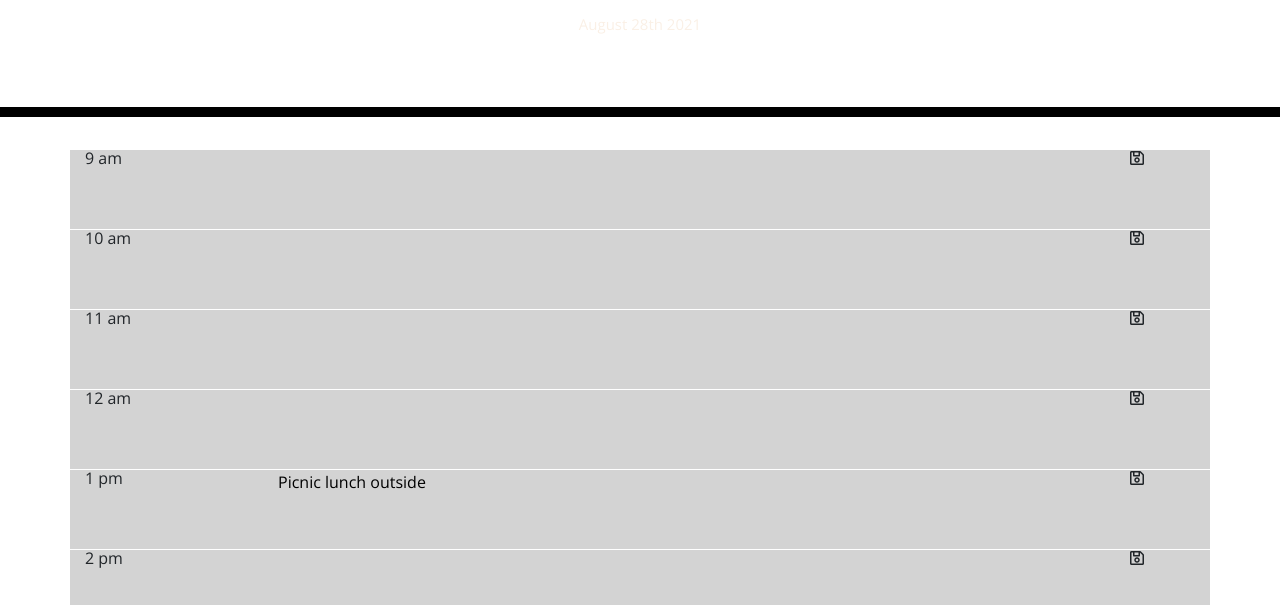
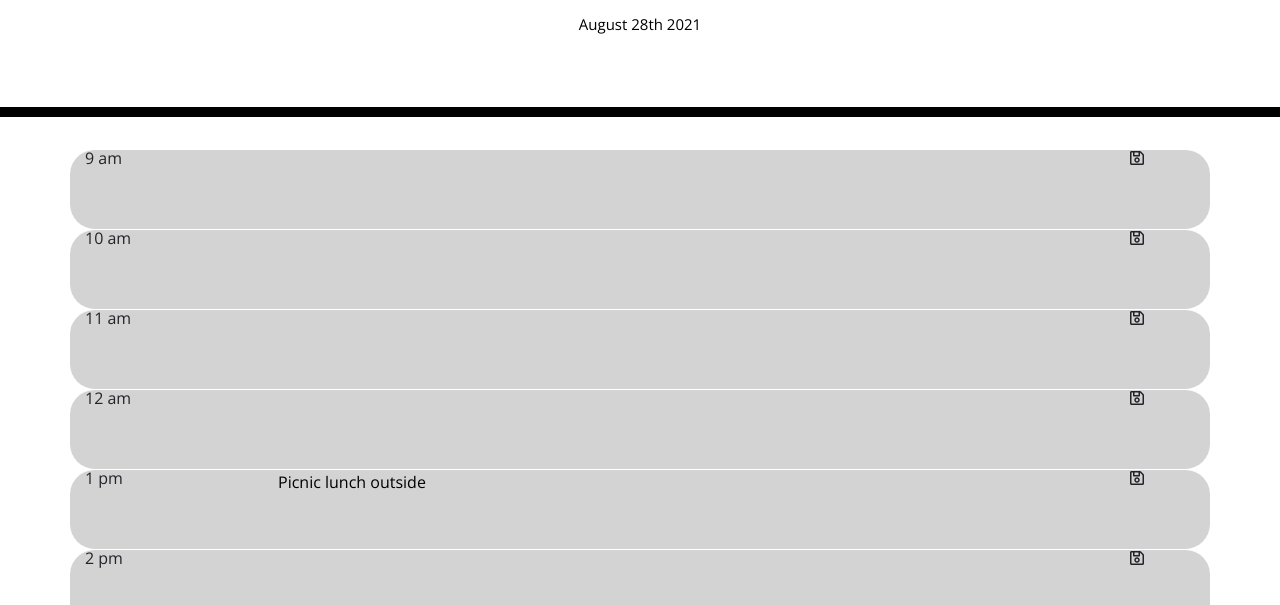
Before and after one commit to bradford583/super-disco, a plain HTML site: page index.html in a window 1280 px wide. Shown: the part 181-786 px from the top of the page. Drawn offline with nearby package versions, Linux system fonts and the light colour scheme.

Commit message:
added display date to header

```diff
--- a/assets/style.css
+++ b/assets/style.css
@@ -20,9 +20,10 @@ input {
 #header-subtitle {
   padding: 2px;
   font-size: 15px;
-  color: linen!important; /* TODO can we do this without the !important */
+  color: black;
   text-align: center;
 }
+
 
 textarea{
   background: transparent;
@@ -53,7 +54,8 @@ textarea{
 .row {
   white-space: pre-wrap;
   height: 80px;
-  border-top: 1px solid white;;
+  border-top: 1px solid white;
+  border-radius: 25px;
 }
 
 .hour {
```
